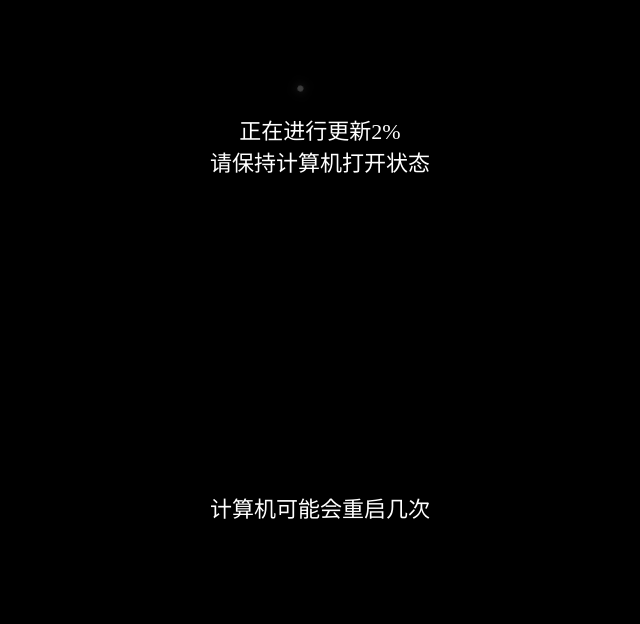
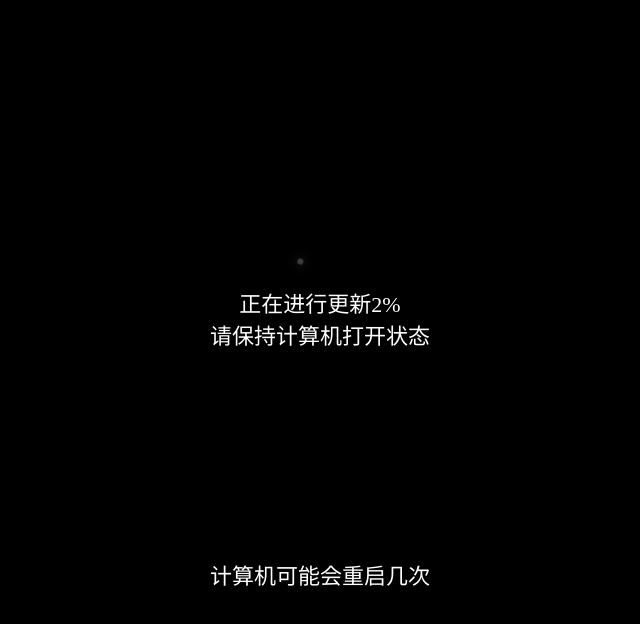
Before and after one commit to WannTonn/have-a-break, an Electron app: page src/pages/index.html in a window 1000 px wide. Shown: the part 130-754 px from the top of the page, without its empty margins (180-820 px from the left). Drawn offline with Linux system fonts and the light colour scheme.

Commit message:
feat:update style

```diff
--- a/src/pages/index.html
+++ b/src/pages/index.html
@@ -26,19 +26,33 @@
     .winWrapper {
       display: none;
       height: 100%;
+      flex-direction: column;
+      align-items: center;
+      justify-content: space-between;
       color: #fff;
       background: #000;
-      font-family: 'YaHei';
+      font-family: 'Microsoft YaHei';
     }
 
+    .winWrapper .placeholder {
+      height: 30vh
+    }
     .winWrapper .updateWrapper {
       display: flex;
-      height: 100%;
+      height: 70vh;
       flex-direction: column;
       align-items: center;
-      justify-content: space-around;
+      justify-content: center;
       font-size: 22px;
       text-align: center;
+    }
+
+    .winWrapper .updateWrapper .content {
+      display: flex;
+      flex-direction: column;
+      align-items: center;
+      justify-content: space-between;
+      height: 50vh;
     }
 
     .winWrapper .updateWrapper .loadingWrapper {
@@ -130,9 +144,6 @@
       }
     }
 
-    .winWrapper .updateWrapper .tipsWrapper {
-      margin-top: 20px;
-    }
 
     .macWrapper {
       display: none;
@@ -181,7 +192,9 @@
 <body>
   <div class="flashingWrapper">
     <div id="winWrapper" class="winWrapper">
+      <div class="placeholder"></div>
       <div class="updateWrapper">
+        <div class="content">
           <div>
             <div class="loadingWrapper">
               <div class="point"></div>
@@ -195,7 +208,7 @@
               <div>请保持计算机打开状态</div>
             </div>
           </div>
-        <div>
+
           <div class="tipsWrapper">
             计算机可能会重启几次
           </div>
@@ -219,7 +232,7 @@
       let isMac = navigator.platform.includes('MacIntel'); // 判断是否是macOS
       let macWrapper = document.querySelector('#macWrapper');
       let winWrapper = document.querySelector('#winWrapper');
-      winWrapper.style.display = isMac ? 'none' : 'block';
+      winWrapper.style.display = isMac ? 'none' : 'flex';
       macWrapper.style.display = isMac ? 'block' : 'none';
       isMac ? isMacUpdating() : isWindowsUpdating()
     })()
@@ -250,9 +263,10 @@
       let defaultPercent = 2; //
       let timer;
       timer && clearInterval(timer);
-      timer = clearInterval(() => {
+      timer = setInterval(() => {
         minsPercent = minsPercent + (Math.floor(Math.random() * 2) + 1);
         status.textContent = minsPercent;
+        console.log(minsPercent);
         (minsPercent > 99) & (minsPercent = defaultPercent); // 重置时间
       }, 1000 * 60 * 2)
     }
```
Also changed, not shown: 1 other file. Lines whose indentation alone changed are shown as unchanged.
